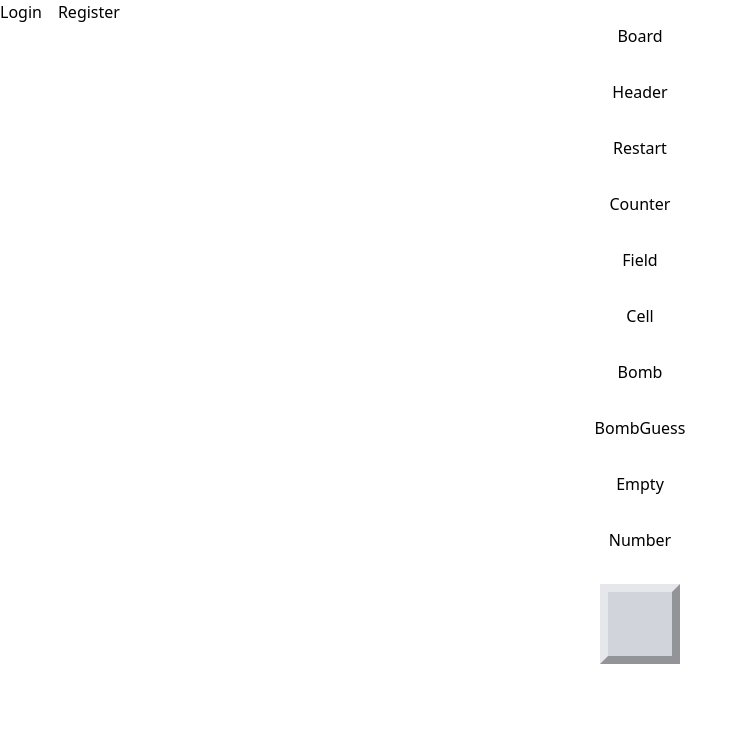
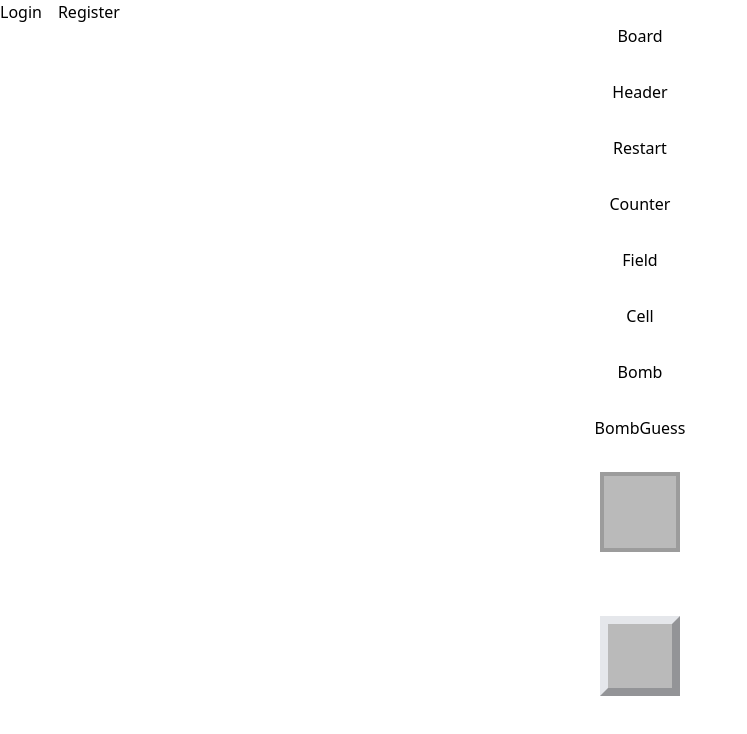
Before and after one commit to peezlepass/final-project, a React (Create React App) app in the folder client/: page /minesweeper in a window 1280 px wide. Shown: the top 734 px of the page, without its empty margins (0-747 px from the left). Built offline with nearby package versions, Linux system fonts and the light colour scheme.

Commit message:
Empty Cell styling

```diff
--- a/client/src/components/Minesweeper/Cells/Empty.jsx
+++ b/client/src/components/Minesweeper/Cells/Empty.jsx
@@ -1,3 +1,5 @@
 export default function Empty() {
-  return <div>Empty</div>;
+  return (
+    <div className="w-20 h-20 bg-empty-cell-color border-4 border-empty-cell-border"></div>
+  );
 }
--- a/client/src/components/Minesweeper/Cells/Number.jsx
+++ b/client/src/components/Minesweeper/Cells/Number.jsx
@@ -1,3 +1,3 @@
 export default function Number() {
-  return <div>Number</div>;
+  return <div></div>;
 }
--- a/client/src/components/Minesweeper/Cells/Unknown.jsx
+++ b/client/src/components/Minesweeper/Cells/Unknown.jsx
@@ -1,7 +1,7 @@
 export default function Unknown() {
   return (
     <div
-      className="w-20 h-20 bg-gray-300 border-8"
+      className="w-20 h-20 bg-empty-cell-color border-8"
       style={{ borderStyle: "outset" }}
     ></div>
   );
--- a/client/tailwind.config.js
+++ b/client/tailwind.config.js
@@ -2,7 +2,12 @@
 module.exports = {
   content: ["./src/**/*.{js,jsx,ts,tsx}"],
   theme: {
-    extend: {},
+    extend: {
+      colors: {
+        "empty-cell-color": "rgb(186, 186, 186)",
+        "empty-cell-border": "rgb(156, 156, 156)",
+      },
+    },
   },
   plugins: [],
 };
```
